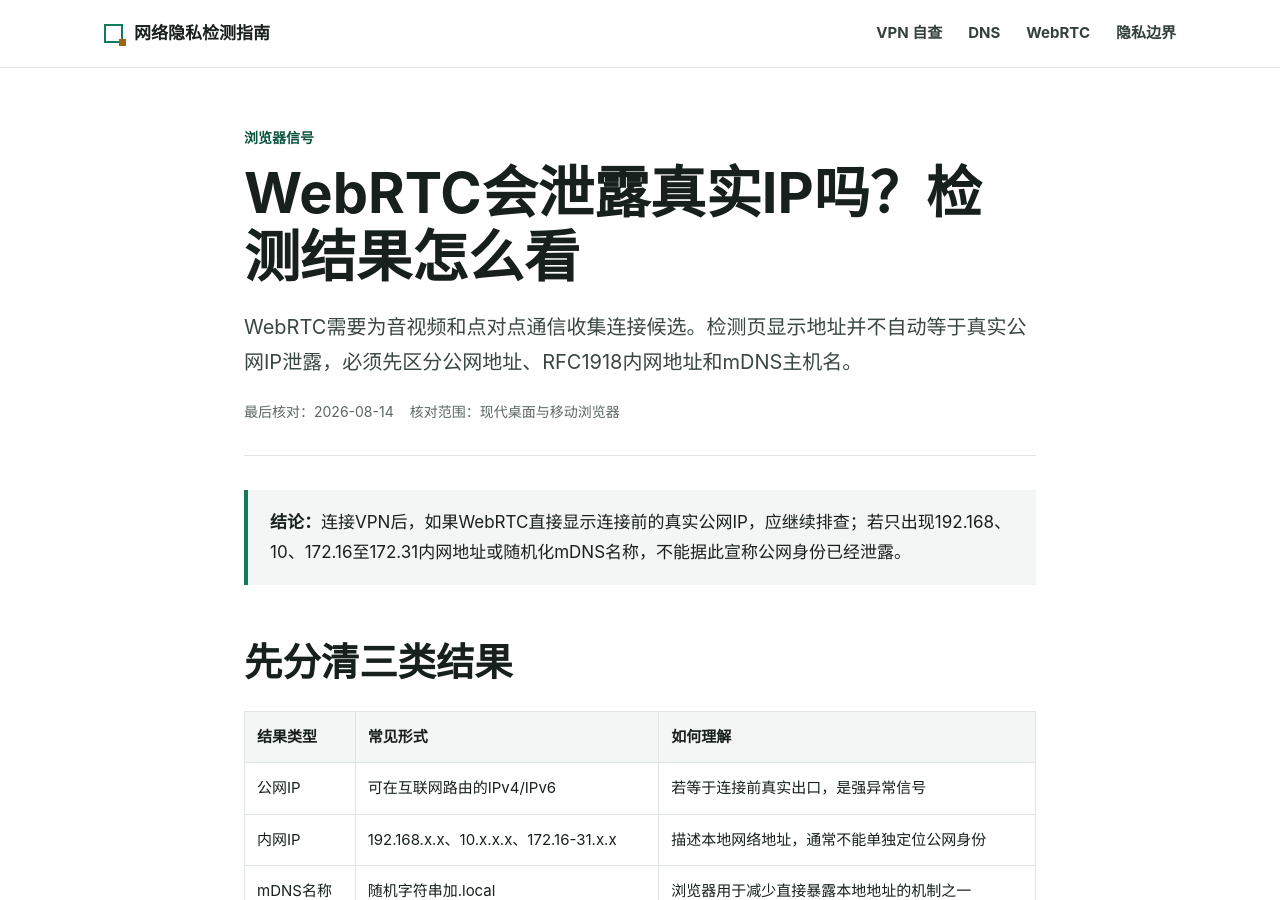
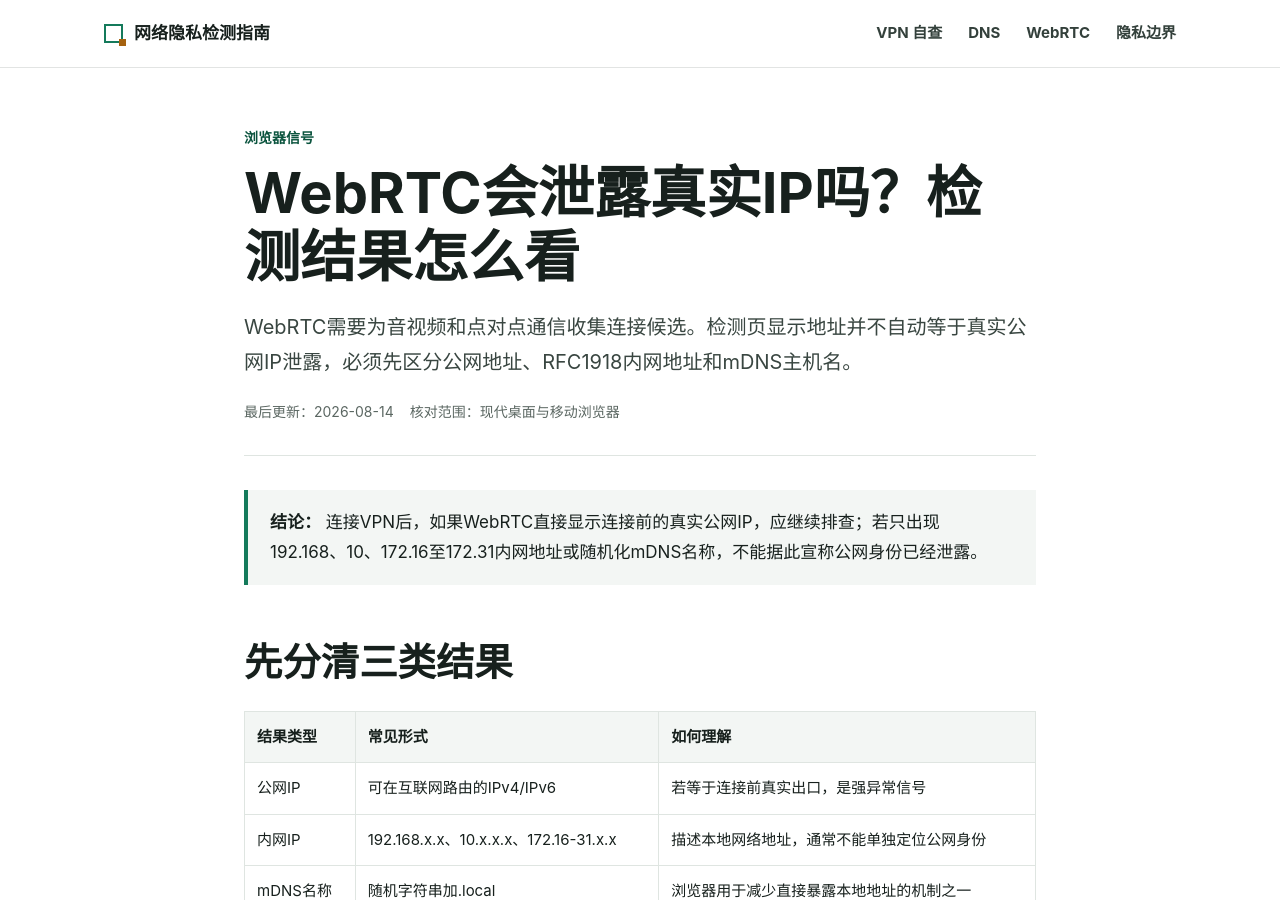
Before and after one commit to ximenshu2/ximenshu2.github.io, a Jekyll site: the page built from leak/webrtc-ip-leak-guide/index.html, in a window 1280 px wide and 900 px high. Built offline with Jekyll 4.4.1, drawn with Linux system fonts in a browser that asks for light colours.

Commit message:
Update index.html

```diff
--- a/leak/webrtc-ip-leak-guide/index.html
+++ b/leak/webrtc-ip-leak-guide/index.html
@@ -5,11 +5,163 @@
 schema_type: Article
 date_modified: 2026-08-14
 ---
-<article class="article"><header class="article-header"><div class="eyebrow">浏览器信号</div><h1>WebRTC会泄露真实IP吗？检测结果怎么看</h1><p class="dek">WebRTC需要为音视频和点对点通信收集连接候选。检测页显示地址并不自动等于真实公网IP泄露，必须先区分公网地址、RFC1918内网地址和mDNS主机名。</p><div class="meta"><span>最后核对：2026-08-14</span><span>核对范围：现代桌面与移动浏览器</span></div></header>
-<div class="answer"><strong>结论：</strong>连接VPN后，如果WebRTC直接显示连接前的真实公网IP，应继续排查；若只出现192.168、10、172.16至172.31内网地址或随机化mDNS名称，不能据此宣称公网身份已经泄露。</div>
-<h2>先分清三类结果</h2><div class="table-wrap"><table><thead><tr><th>结果类型</th><th>常见形式</th><th>如何理解</th></tr></thead><tbody><tr><td>公网IP</td><td>可在互联网路由的IPv4/IPv6</td><td>若等于连接前真实出口，是强异常信号</td></tr><tr><td>内网IP</td><td>192.168.x.x、10.x.x.x、172.16-31.x.x</td><td>描述本地网络地址，通常不能单独定位公网身份</td></tr><tr><td>mDNS名称</td><td>随机字符串加.local</td><td>浏览器用于减少直接暴露本地地址的机制之一</td></tr></tbody></table></div>
-<h2>检测步骤</h2><ol class="steps"><li>断开VPN，打开WebRTC检测页，记录候选类型，不公开完整公网地址。</li><li>连接VPN并刷新页面，确认候选中是否仍有连接前公网IP。</li><li>在无痕窗口和另一个浏览器复测，排除扩展或浏览器设置差异。</li><li>进行一次真实的浏览器音视频通话测试后再查，因为静态页面不一定触发所有候选。</li><li>调整一个设置后复测，并记录浏览器版本与修改内容。</li></ol>
-<div class="note"><strong>场景示例：</strong>连接后检测页显示一个VPN出口公网IP、一个192.168开头地址和一个.local名称。此结果不能因为出现“本地IP”四个字就判定真实公网地址泄露；需要比较那个公网IP是否等于连接前基线。</div>
-<h2>修复思路与代价</h2><ul><li>先确认VPN或系统是否接管UDP/WebRTC流量，避免直接禁用所有浏览器通信功能。</li><li>检查浏览器隐私设置或可信扩展，但要记录浏览器版本，旧教程可能已经失效。</li><li>如果完全禁用WebRTC，网页会议、语音或点对点功能可能无法使用。</li><li>企业或重要通信场景应按组织安全策略操作，不用未知扩展替代正式配置。</li></ul>
-<h2>FAQ</h2><div class="faq"><details><summary>WebRTC显示192.168地址危险吗？</summary><p>它通常是内网地址，无法在公共互联网直接路由。它可能增加设备或网络环境的可识别信号，但不等于暴露真实公网IP。</p></details><details><summary>关闭WebRTC是最好的办法吗？</summary><p>不一定。关闭会影响视频会议等功能。应先确认是否真的出现连接前公网IP，再选择影响最小的调整。</p></details><details><summary>为什么不同浏览器结果不同？</summary><p>浏览器版本、隐私机制、扩展、代理范围和系统权限都可能改变候选收集方式，因此测试条件必须记录。</p></details></div>
-<h2>来源与工具</h2><ul class="source-list"><li><a href="https://www.ipok.cc/zh/tools/webrtc/">IPOK：WebRTC候选与地址类型说明</a></li><li><a href="https://arxiv.org/abs/1709.05395">研究论文：One Leak Will Sink A Ship</a></li></ul><div class="related"><h2>相关阅读</h2><div class="related-links"><a href="{{ '/leak/dns-leak-test-guide/' | relative_url }}">DNS泄露怎么判断</a><a href="{{ '/check/is-vpn-working/' | relative_url }}">VPN是否生效五项检查</a></div></div></article>
+
+<article class="article">
+  <header class="article-header">
+    <div class="eyebrow">浏览器信号</div>
+
+    <h1>WebRTC会泄露真实IP吗？检测结果怎么看</h1>
+
+    <p class="dek">
+      WebRTC需要为音视频和点对点通信收集连接候选。检测页显示地址并不自动等于真实公网IP泄露，必须先区分公网地址、RFC1918内网地址和mDNS主机名。
+    </p>
+
+    <div class="meta">
+      <span>最后更新：2026-08-14</span>
+      <span>核对范围：现代桌面与移动浏览器</span>
+    </div>
+  </header>
+
+  <div class="answer">
+    <strong>结论：</strong>
+    连接VPN后，如果WebRTC直接显示连接前的真实公网IP，应继续排查；若只出现192.168、10、172.16至172.31内网地址或随机化mDNS名称，不能据此宣称公网身份已经泄露。
+  </div>
+
+  <h2>先分清三类结果</h2>
+
+  <div class="table-wrap">
+    <table>
+      <thead>
+        <tr>
+          <th>结果类型</th>
+          <th>常见形式</th>
+          <th>如何理解</th>
+        </tr>
+      </thead>
+
+      <tbody>
+        <tr>
+          <td>公网IP</td>
+          <td>可在互联网路由的IPv4/IPv6</td>
+          <td>若等于连接前真实出口，是强异常信号</td>
+        </tr>
+
+        <tr>
+          <td>内网IP</td>
+          <td>192.168.x.x、10.x.x.x、172.16-31.x.x</td>
+          <td>描述本地网络地址，通常不能单独定位公网身份</td>
+        </tr>
+
+        <tr>
+          <td>mDNS名称</td>
+          <td>随机字符串加.local</td>
+          <td>浏览器用于减少直接暴露本地地址的机制之一</td>
+        </tr>
+      </tbody>
+    </table>
+  </div>
+
+  <h2>检测步骤</h2>
+
+  <ol class="steps">
+    <li>
+      断开VPN，打开WebRTC检测页，记录候选类型，不公开完整公网地址。
+    </li>
+
+    <li>
+      连接VPN并刷新页面，确认候选中是否仍有连接前公网IP。
+    </li>
+
+    <li>
+      在无痕窗口和另一个浏览器复测，排除扩展或浏览器设置差异。
+    </li>
+
+    <li>
+      进行一次真实的浏览器音视频通话测试后再查，因为静态页面不一定触发所有候选。
+    </li>
+
+    <li>
+      调整一个设置后复测，并记录浏览器版本与修改内容。
+    </li>
+  </ol>
+
+  <div class="note">
+    <strong>场景示例：</strong>
+    连接后检测页显示一个VPN出口公网IP、一个192.168开头地址和一个.local名称。此结果不能因为出现“本地IP”四个字就判定真实公网地址泄露；需要比较那个公网IP是否等于连接前基线。
+  </div>
+
+  <h2>修复思路与代价</h2>
+
+  <ul>
+    <li>
+      先确认VPN或系统是否接管UDP/WebRTC流量，避免直接禁用所有浏览器通信功能。
+    </li>
+
+    <li>
+      检查浏览器隐私设置或可信扩展，但要记录浏览器版本，旧教程可能已经失效。
+    </li>
+
+    <li>
+      如果完全禁用WebRTC，网页会议、语音或点对点功能可能无法使用。
+    </li>
+
+    <li>
+      企业或重要通信场景应按组织安全策略操作，不用未知扩展替代正式配置。
+    </li>
+  </ul>
+
+  <h2>FAQ</h2>
+
+  <div class="faq">
+    <details>
+      <summary>WebRTC显示192.168地址危险吗？</summary>
+      <p>
+        它通常是内网地址，无法在公共互联网直接路由。它可能增加设备或网络环境的可识别信号，但不等于暴露真实公网IP。
+      </p>
+    </details>
+
+    <details>
+      <summary>关闭WebRTC是最好的办法吗？</summary>
+      <p>
+        不一定。关闭会影响视频会议等功能。应先确认是否真的出现连接前公网IP，再选择影响最小的调整。
+      </p>
+    </details>
+
+    <details>
+      <summary>为什么不同浏览器结果不同？</summary>
+      <p>
+        浏览器版本、隐私机制、扩展、代理范围和系统权限都可能改变候选收集方式，因此测试条件必须记录。
+      </p>
+    </details>
+  </div>
+
+  <h2>来源与工具</h2>
+
+  <ul class="source-list">
+    <li>
+      <a href="https://www.ipok.cc/zh/tools/webrtc/">
+        IPOK：WebRTC候选与地址类型说明
+      </a>
+    </li>
+
+    <li>
+      <a href="https://arxiv.org/abs/1709.05395">
+        研究论文：One Leak Will Sink A Ship
+      </a>
+    </li>
+  </ul>
+
+  <div class="related">
+    <h2>相关阅读</h2>
+
+    <div class="related-links">
+      <a href="{{ '/leak/dns-leak-test-guide/' | relative_url }}">
+        DNS泄露怎么判断
+      </a>
+
+      <a href="{{ '/check/is-vpn-working/' | relative_url }}">
+        VPN是否生效五项检查
+      </a>
+    </div>
+  </div>
+</article>
```
